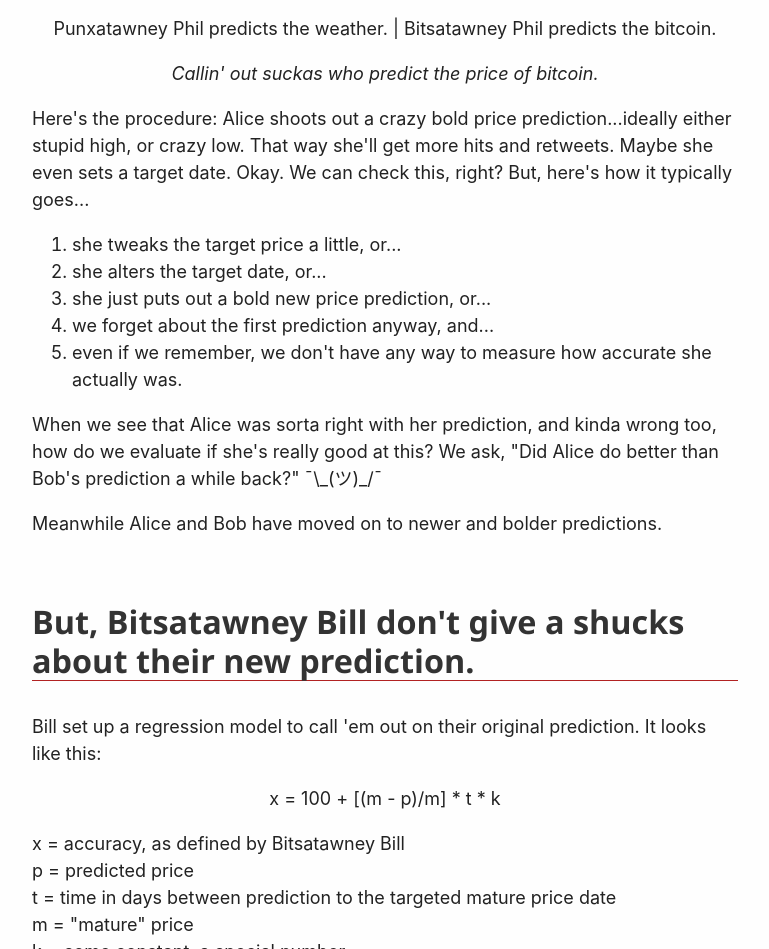
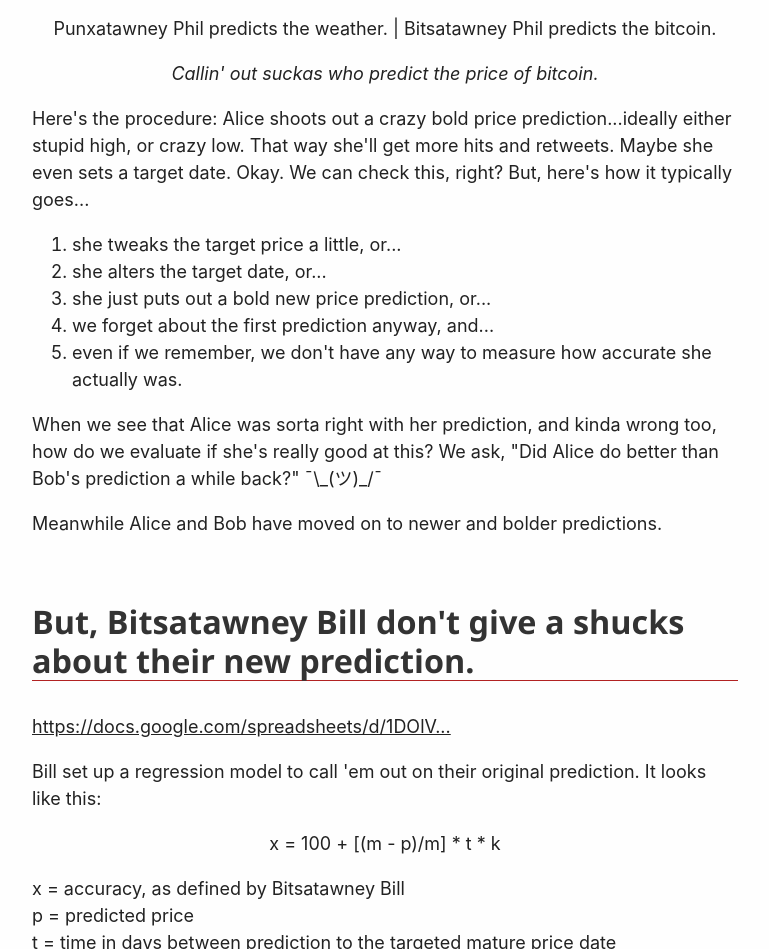
Before and after one commit to crrdlx/bitsatawney-bill, a plain HTML site: page index.html in a window 1280 px wide. Shown: the part 151-1100 px from the top of the page, without its empty margins (255-1024 px from the left). Drawn offline with nearby package versions, Linux system fonts and the light colour scheme.

Commit message:
Update index.html

```diff
--- a/index.html
+++ b/index.html
@@ -93,6 +93,7 @@
 <p>When we see that Alice was sorta right with her prediction, and kinda wrong too, how do we evaluate if she's really good at this? We ask, "Did Alice do better than Bob's prediction a while back?" ¯\_(ツ)_/¯</p>
 <p>Meanwhile Alice and Bob have moved on to newer and bolder predictions.</p>
 <h2>But, Bitsatawney Bill don't give a shucks about their new prediction.</h2>
+<a href="https://docs.google.com/spreadsheets/d/1DOlVJQS9kF5B4MBBS0JWrFU00Q8IiceGiqn8XZwgjtA/edit#gid=0">https://docs.google.com/spreadsheets/d/1DOlV...</a>
 <p>Bill set up a regression model to call 'em out on their original prediction. It looks like this:</p>
 <p style="text-align:center">x = 100 + [(m - p)/m] * t * k</p>
 x = accuracy, as defined by Bitsatawney Bill<br>
```
